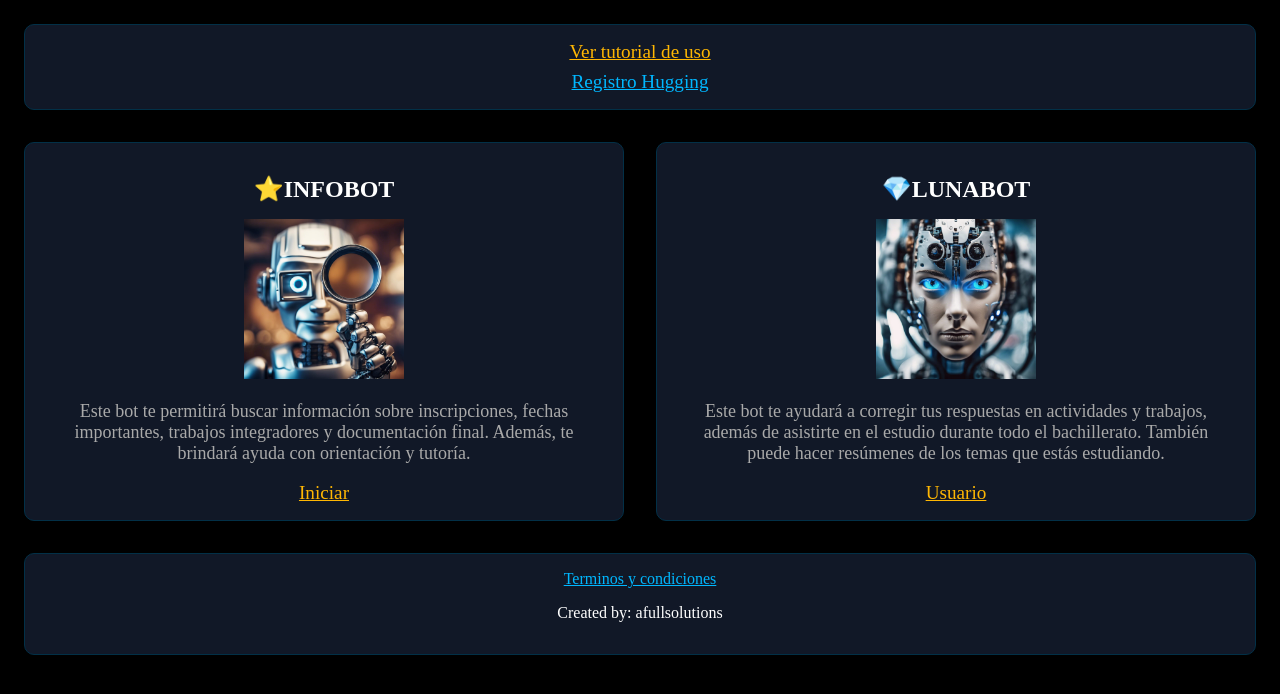
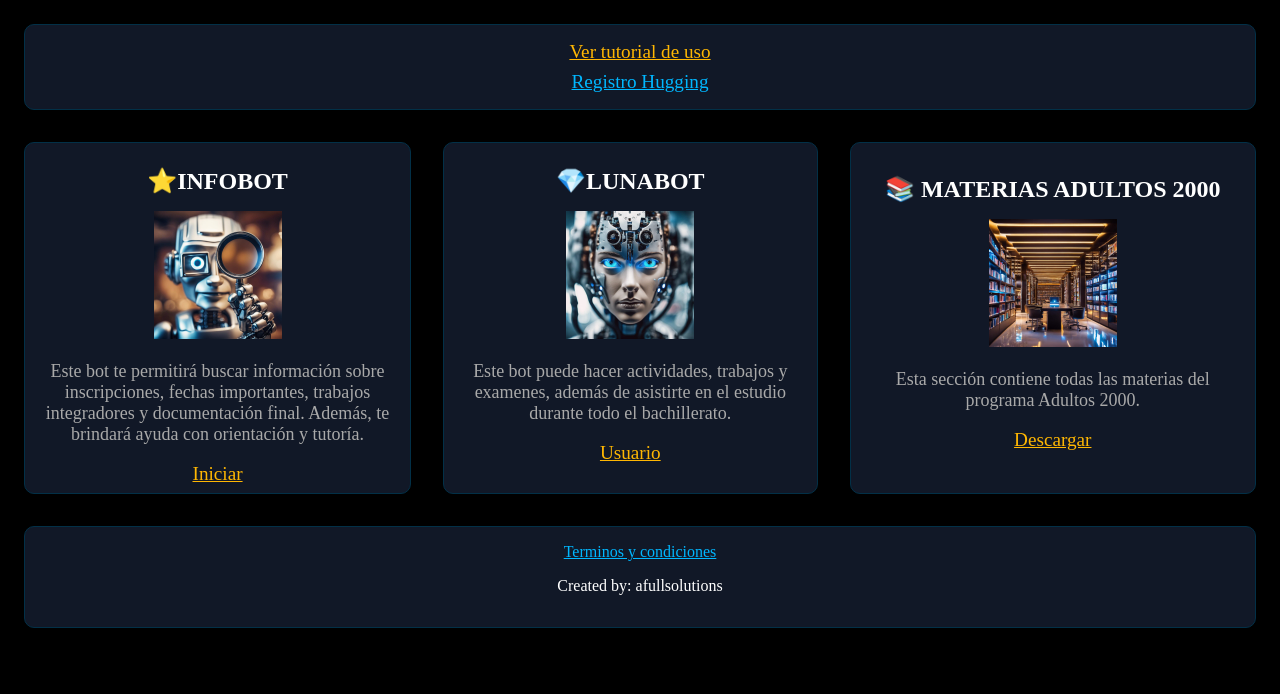
Before and after one commit to 13bnp/Botv1, a plain HTML site: page index.html in a window 1280 px wide. Drawn offline with Linux system fonts and the light colour scheme.

Commit message:
update materias

```diff
--- a/index.html
+++ b/index.html
@@ -58,9 +58,8 @@
                 <img src="img/robot boti.jpg" alt="BOTI" class="bot-image" />
                 <div class="bot-description">
                     <p class="description">
-                        Este bot te ayudará a corregir tus respuestas en actividades y trabajos, además de asistirte en
-                        el estudio durante todo el bachillerato. También puede hacer resúmenes de los temas que estás
-                        estudiando.
+                        Este bot puede hacer actividades, trabajos y examenes, además de asistirte en
+                        el estudio durante todo el bachillerato.
                     </p>
                     <!--<div class="links">
                         <a href="https://www.youtube.com/watch?v=tutorial-id" class="popup-link"
@@ -71,6 +70,24 @@
         </div>
     </div>
     </div>
+
+    <div class="adultos2000">
+        <div class="bot-section">
+            <h1>📚 MATERIAS ADULTOS 2000</h1>
+            <div class="bot-content">
+                <img src="img/biblioteca.jpg" alt="INFOBOT" class="bot-image" />
+                <div class="bot-description">
+                    <p class="description">
+                        Esta sección contiene todas las materias del programa Adultos 2000.
+                    </p>
+                    <div class="links">
+                        <a class="link-iniciar" href="https://mega.nz/folder/7lxgVQhT#_DIZJmESgbSYW5gI-bSSNw" target="_blank">Descargar</a>
+                    </div>
+                </div>
+            </div>
+        </div>
+    </div>
+
 
     <!-- Popup para usuario y contraseña -->
     <div id="user-popup" class="popup">
--- a/scripts.js
+++ b/scripts.js
@@ -52,8 +52,23 @@ function openPopup(event, url) {
 
 function openSmallWindow(event, url) {
     event.preventDefault();
-    window.open(url, '_blank', 'width=400,height=600');
+
+    // Obtén el ancho y alto de la ventana del navegador
+    const screenWidth = window.screen.width;
+    const screenHeight = window.screen.height;
+
+    // Define las dimensiones del popup
+    const popupWidth = 400;
+    const popupHeight = 600;
+
+    // Calcula la posición 'left' y 'top' para centrar el popup
+    const left = (screenWidth - popupWidth) / 2;
+    const top = (screenHeight - popupHeight) / 2;
+
+    // Abre el popup centrado
+    window.open(url, '_blank', `width=${popupWidth},height=${popupHeight},left=${left},top=${top}`);
 }
+
 
 
 // Añadir event listener para abrir el popup de suscripción
--- a/style.css
+++ b/style.css
@@ -1,12 +1,13 @@
 body {
     display: grid;
     grid-template-columns: 1fr;
-    grid-template-rows: auto 1fr 1fr auto;
+    grid-template-rows: auto auto auto auto auto;
 background-color: black;
     grid-template-areas:
     "aside"
+    "infobot"
     "lunabot"
-    "infobot"
+    "adultos2000"
     "footer";
 
 }
@@ -206,22 +207,56 @@ h1{
     color: #ffb703;
 }
 
+.adultos2000 {
+    margin: 1rem 0;
+    padding: 1rem 2rem;
+    border: 1px solid #023047;
+    background-color: #111827;
+    /* Color de fondo */
+    box-shadow: 0 4px 8px rgba(0, 0, 0, 0.2),
+        0 6px 20px rgba(0, 0, 0, 0.19);
+    /* Sombras para el efecto 3D */
+    border-radius: 10px;
+    /* Bordes redondeados */
+    color: white;
+    text-align: center;
+    transition: transform 0.3s ease-in-out;
+}
+
+/* Estilo para el botón Descargar */
+.descargar-btn {
+    margin-top: 1rem;
+    padding: 0.5rem 1rem;
+    background-color: #111827;
+    color: #ffb703;
+    border: none;
+    border-radius: 5px;
+    cursor: pointer;
+    font-size: 1rem;
+    transition: background-color 0.3s ease;
+}
+
+.descargar-btn:hover {
+    background-color: #111827;
+}
+
+
+
 
 /* Media query para pantallas de escritorio */
 @media (min-width: 800px) {
     body {
         display: grid;
-        grid-template-columns: 1fr 1fr;
-        grid-template-rows: auto 1fr 1fr auto;
+        grid-template-columns: auto auto auto; /* Tres columnas para escritorio */
+        grid-template-rows: auto auto auto;
         grid-template-areas:
-        "aside aside"
-        "infobot lunabot"
-        "infobot lunabot"
-        "footer footer";
+        "aside aside aside"
+        "infobot lunabot adultos2000"
+        "footer footer footer";
     }
 
-    .aside {
-        grid-area: aside;
+    .infobot {
+        grid-area: infobot;
         margin: 1rem;
     }
 
@@ -230,8 +265,14 @@ h1{
         margin: 1rem;
     }
 
-    .infobot {
-        grid-area: infobot;
+    .adultos2000 {
+        display: grid;
+        grid-area: adultos2000;
+        margin: 1rem;
+    }
+
+    .aside {
+        grid-area: aside;
         margin: 1rem;
     }
 
@@ -241,8 +282,8 @@ h1{
     }
 
     .bot-image {
-        height: 10rem;
-        width: 10rem;
+        height: 8rem;
+        width: 8rem;
     }
 
     .popup-content {
@@ -254,4 +295,10 @@ h1{
         width: 50%;
         max-width: 600px; /* Máximo ancho para pantallas grandes */
     }
+
+    /* Ajustes para los bots para hacerlos más pequeños */
+.infobot, .lunabot {
+    padding: 0.5rem 1rem;
+
 }
+}
```
Also changed, not shown: img/biblioteca.jpg (added).
